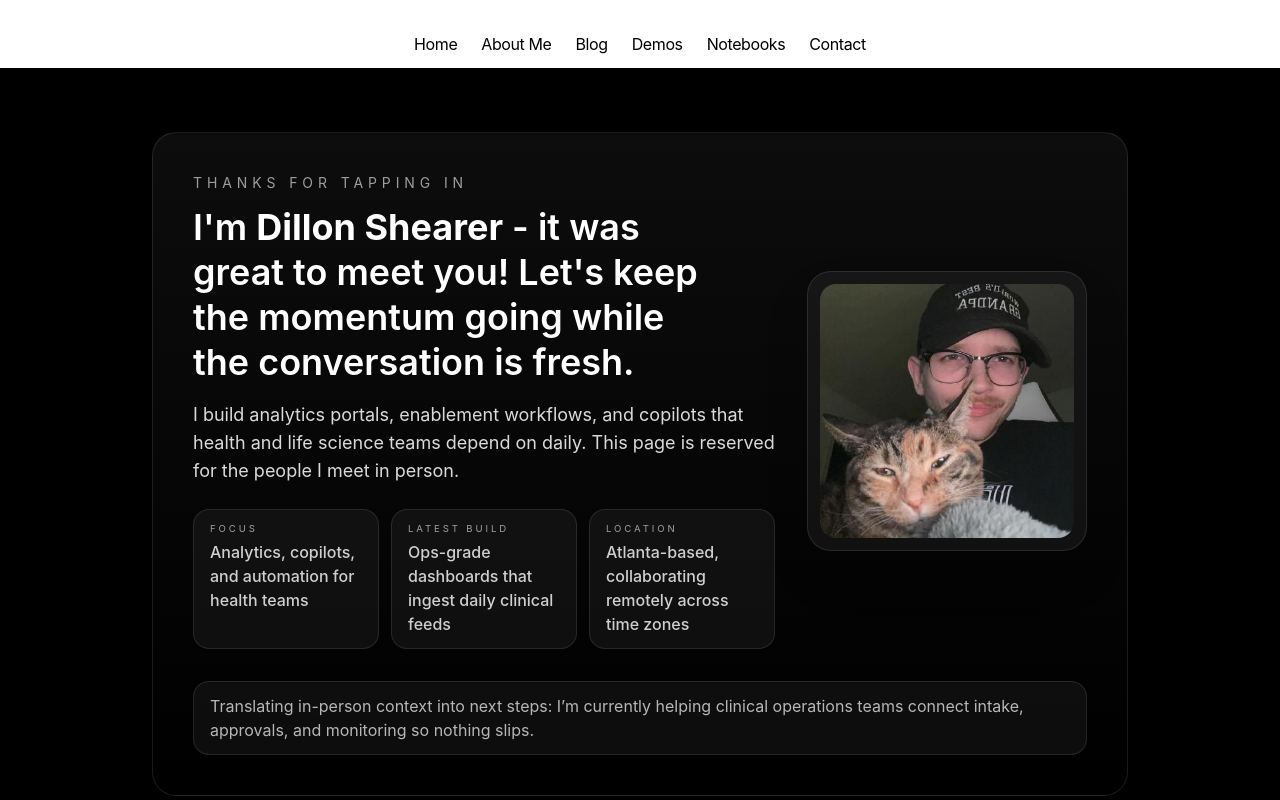
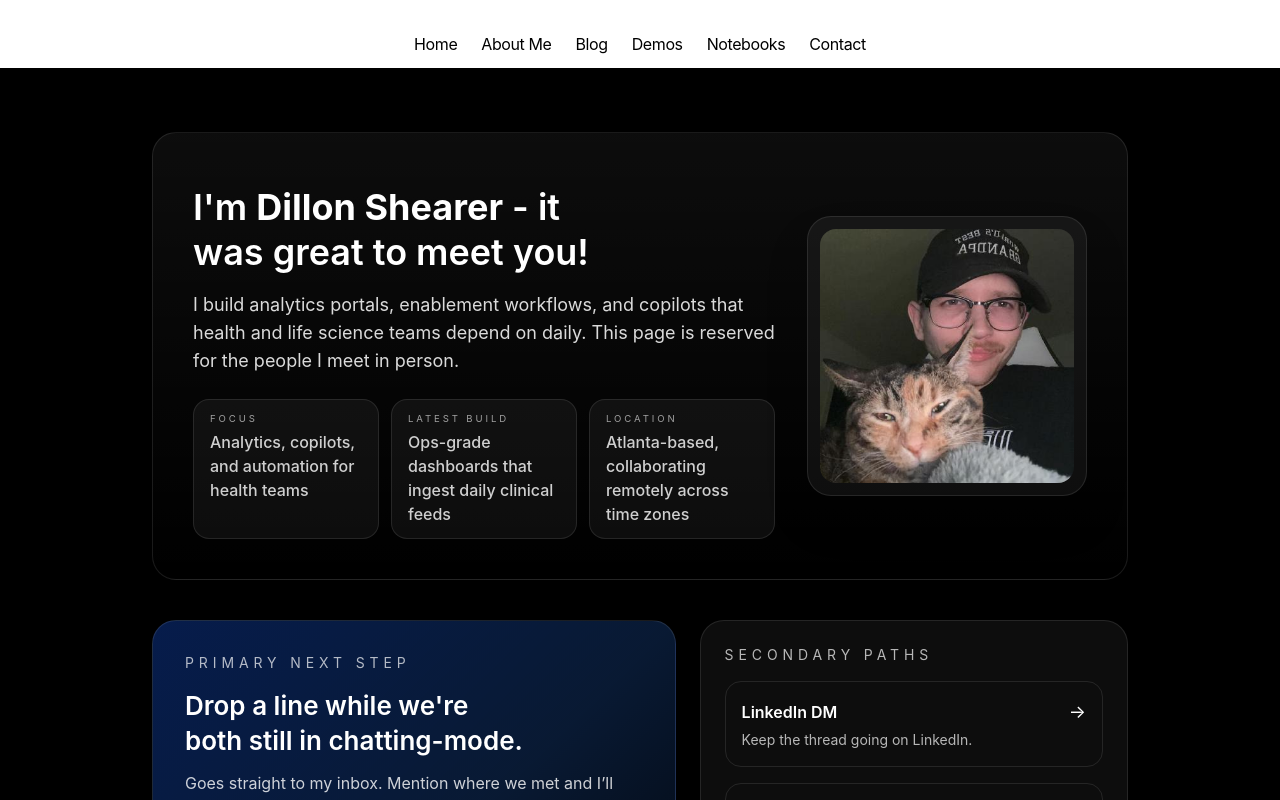
Before and after one commit to dillon-shearer/dillon-shearer-website, a Next.js app: page /thanks-for-tapping in a window 1280 px wide. Shown: the top 800 px of the page. Built offline with nearby package versions, Linux system fonts and the light colour scheme.

Commit message:
streamline page flow

```diff
--- a/app/thanks-for-tapping/page.tsx
+++ b/app/thanks-for-tapping/page.tsx
@@ -75,11 +75,8 @@ export default function ThanksForTappingPage() {
         <section className="rounded-3xl border border-white/10 bg-gradient-to-b from-white/5 to-transparent p-6 sm:p-8 md:p-10">
           <div className="grid gap-8 md:grid-cols-[minmax(0,1fr)_280px] md:items-center">
             <div>
-              <p className="text-xs uppercase tracking-[0.35em] text-white/60 sm:text-sm">
-                Thanks for tapping in
-              </p>
               <h1 className="mt-3 text-3xl font-semibold leading-tight text-balance sm:text-4xl">
-                I&apos;m <span className="font-bold">Dillon Shearer</span> - it was great to meet you! Let&apos;s keep the momentum going while the conversation is fresh.
+                I&apos;m <span className="font-bold">Dillon Shearer</span> - it was great to meet you!
               </h1>
               <p className="mt-4 text-base text-white/85 sm:text-lg">
                 I build analytics portals, enablement workflows, and copilots that health and life science teams depend on daily. This page is reserved for the people I meet in person.
@@ -112,13 +109,6 @@ export default function ThanksForTappingPage() {
               </div>
             </div>
           </div>
-
-          <div className="mt-8 flex flex-col gap-4 md:flex-row md:items-center">
-            <div className="flex-1 rounded-2xl border border-white/10 bg-white/5 px-4 py-3 text-sm text-white/70 sm:text-base">
-              Translating in-person context into next steps: I’m currently helping clinical
-              operations teams connect intake, approvals, and monitoring so nothing slips.
-            </div>
-          </div>
         </section>
 
         <section className="grid gap-6 md:grid-cols-[minmax(0,1.1fr)_minmax(0,0.9fr)]">
@@ -127,7 +117,7 @@ export default function ThanksForTappingPage() {
               Primary next step
             </p>
             <h2 className="mt-4 text-2xl font-semibold text-balance sm:text-[26px]">
-              Drop a line while we&apos;re both still in event-mode.
+              Drop a line while we&apos;re both still in chatting-mode.
             </h2>
             <p className="mt-3 text-base text-white/80">
               {primaryAction.helper}
```
